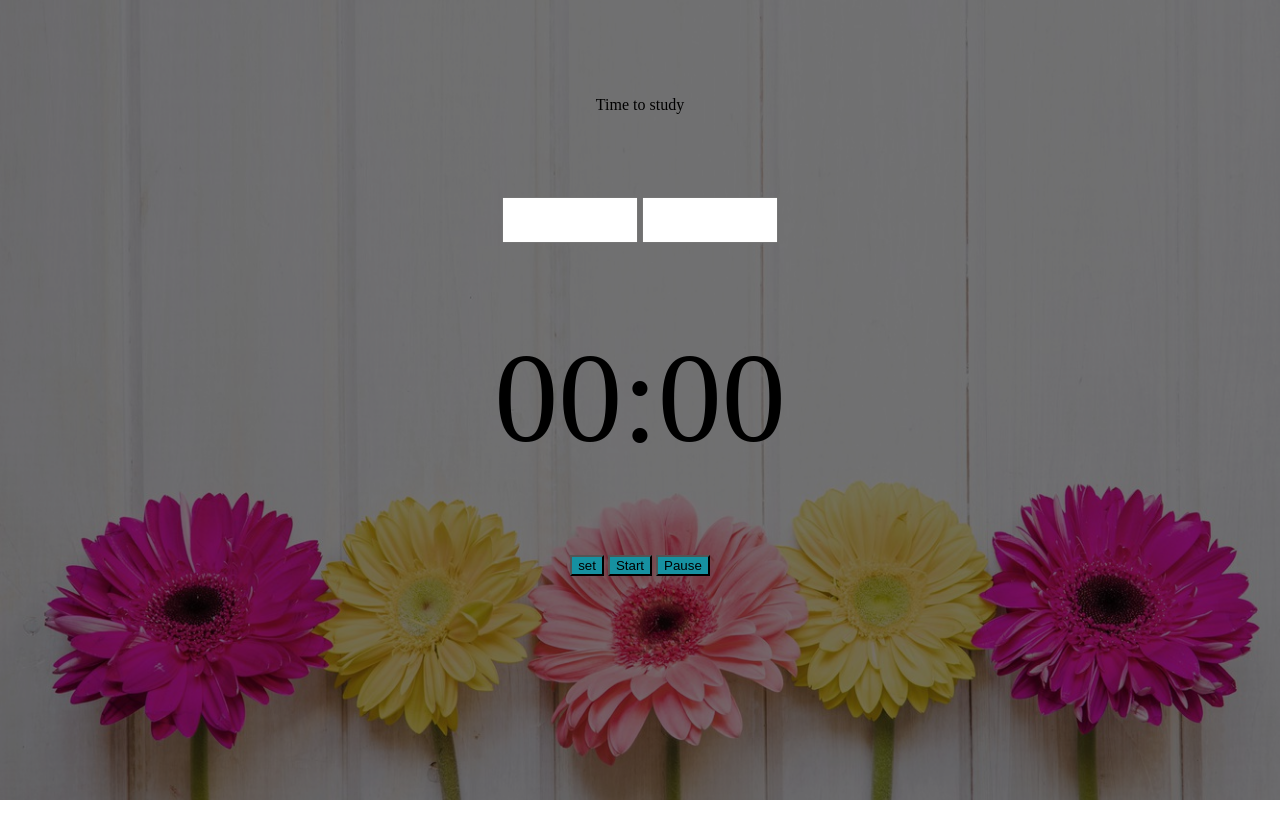
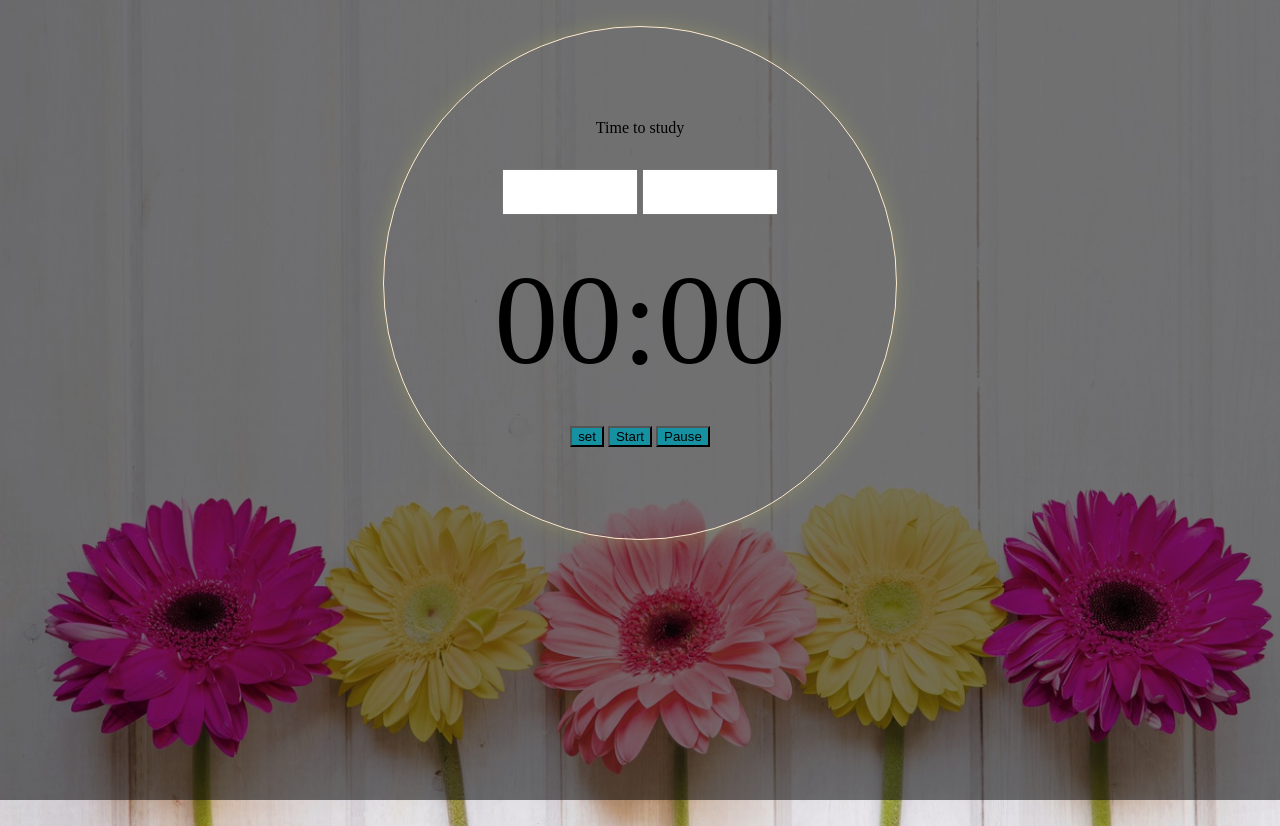
Before and after one commit to fac21/maryam1988-timer, a plain HTML site: page index.html in a window 1280 px wide. Before the commit the page ends 800 px from the top, so only its background shows below. Drawn offline with Linux system fonts and the light colour scheme.

Commit message:
add some css

```diff
--- a/index.html
+++ b/index.html
@@ -25,17 +25,20 @@
         }
 
         .wrapper {
-            width: 60vw;
-            height: 60vh;
-            padding-top: 6rem;
-            padding-bottom: 2rem;
+            width: 40vw;
+            height: 40vw;
+            margin-top: 2vw;
             position: relative;
             text-align: center;
             display: flex;
             flex-direction: column;
-            justify-content: space-between;
+            justify-content: center;
             align-content:center ;
-        }
+            gap:2rem;
+            border: 1px solid blanchedalmond;
+            border-radius: 50%;
+            box-shadow:0 0.5px 20px rgba(230, 233, 78, 0.2);
+      }
 
 
         .center {
```
Also changed, not shown: 2 other files.
